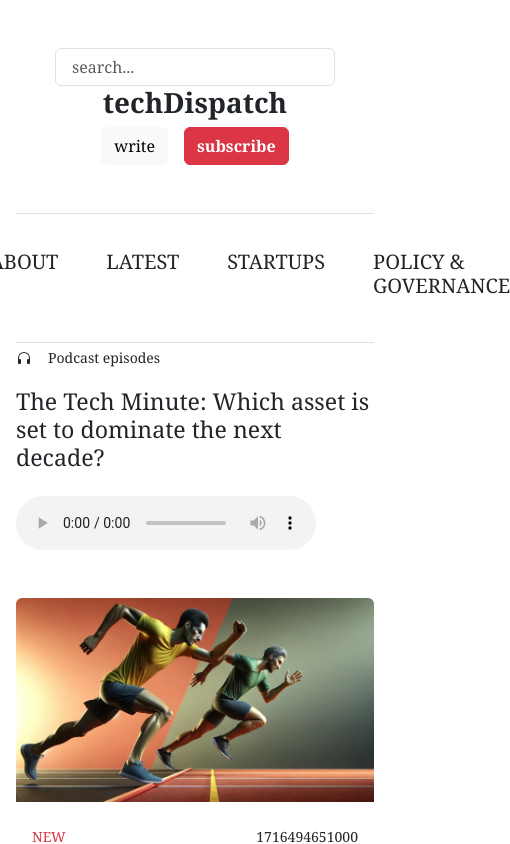
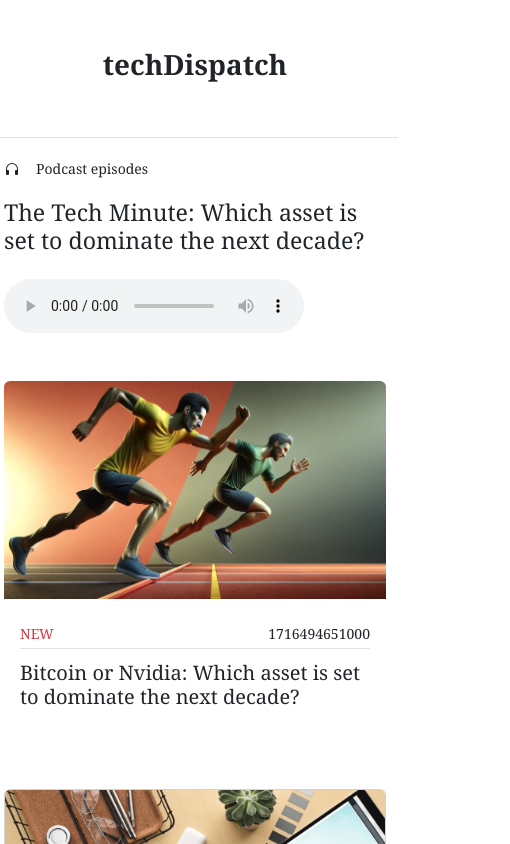
Before and after one commit to atuyabirisi/techDispatch, a React (Vite) app: page / in a window 390 px wide. Shown: the top 844 px of the page, 510 px wide, since content can reach past the window. Built offline with nearby package versions, Linux system fonts and the light colour scheme.

Commit message:
add responsive design to home page

```diff
--- a/src/components/editorspick/EditorsPick.tsx
+++ b/src/components/editorspick/EditorsPick.tsx
@@ -2,7 +2,7 @@
 
 export default function EditorPick() {
   return (
-    <div className="p-2 my-3">
+    <div className="py-2 my-3">
       <div className="d-flex justify-content-between">
         <h3>Editor's Pick</h3>
         <a href="#" className="link-danger text-decoration-none">
@@ -17,9 +17,9 @@
         </a>
       </div>
       <div className="row my-3">
-        <div className="col-md-6 col-lg-4">
+        <div className="col-lg-4">
           <div className="row">
-            <div className="col-md-2 d-flex justify-content-start">
+            <div className="col-md-1 col-lg-2 d-flex justify-content-start">
               <h1>1.</h1>
             </div>
             <div className="col-md-10">
@@ -46,9 +46,9 @@
             </div>
           </div>
         </div>
-        <div className="col-md-6 col-lg-4">
+        <div className="col-lg-4">
           <div className="row">
-            <div className="col-md-2 d-flex justify-content-start">
+            <div className="col-md-1 col-lg-2 d-flex justify-content-start">
               <h1>2.</h1>
             </div>
             <div className="col-md-10">
@@ -75,9 +75,9 @@
             </div>
           </div>
         </div>
-        <div className="col-md-6 col-lg-4">
+        <div className="col-lg-4">
           <div className="row">
-            <div className="col-md-2 d-flex justify-content-start">
+            <div className="col-md-1 col-lg-2 d-flex justify-content-start">
               <h1>3.</h1>
             </div>
             <div className="col-md-10">
--- a/src/components/footer/FooterLayout.tsx
+++ b/src/components/footer/FooterLayout.tsx
@@ -5,7 +5,7 @@
 
 export default function FooterLayout() {
   return (
-    <div className="p-2" style={{ backgroundColor: "wheat" }}>
+    <div className="px-lg-2 py-2" style={{ backgroundColor: "wheat" }}>
       <FooterLogo />
       <SocialMedia />
       <FooterMenu />
--- a/src/components/herosection/HerosectionLayout.tsx
+++ b/src/components/herosection/HerosectionLayout.tsx
@@ -6,7 +6,7 @@
 export default function HerosectionLayout() {
   return (
     <div className="row">
-      <div className="col-lg-4">
+      <div className="col-lg-4 pt-3">
         <LatestNewSectionLayout />
       </div>
       <div className="col-lg-4">
--- a/src/components/logosection/Logo.tsx
+++ b/src/components/logosection/Logo.tsx
@@ -1,6 +1,6 @@
 export default function Logo() {
   return (
-    <div className="h-100 d-flex align-items-center justify-content-center">
+    <div className="d-flex align-items-center justify-content-center">
       <h1 className="fw-bold">
         <a href="/" className="link-dark text-decoration-none">
           techDispatch
--- a/src/components/logosection/LogosectionBtns.tsx
+++ b/src/components/logosection/LogosectionBtns.tsx
@@ -1,6 +1,6 @@
 export default function LogosectionBtns() {
   return (
-    <div className="h-100  d-flex gap-3 justify-content-center align-items-center">
+    <div className="w-100 d-flex gap-3 justify-content-center align-items-center">
       <button className="btn btn-light">write</button>
       <button className="btn btn-danger fw-bold">subscribe</button>
     </div>
--- a/src/components/logosection/LogosetionLayout.tsx
+++ b/src/components/logosection/LogosetionLayout.tsx
@@ -4,14 +4,14 @@
 
 export default function LogosectionLayout() {
   return (
-    <div className="row py-5">
-      <div className="col-lg-4 ">
+    <div className="row py-5 border-bottom">
+      <div className="col-lg-4 d-none d-lg-flex">
         <SearchInput />
       </div>
       <div className="col-lg-4">
         <Logo />
       </div>
-      <div className="col-lg-4">
+      <div className="col-lg-4 d-none d-lg-flex">
         <LogosectionBtns />
       </div>
     </div>
--- a/src/components/logosection/SearchInput.tsx
+++ b/src/components/logosection/SearchInput.tsx
@@ -1,6 +1,6 @@
 export default function SearchInput() {
   return (
-    <div className="h-100 d-flex align-items-center justify-content-center">
+    <div className="w-100 d-flex align-items-center justify-content-center">
       <form action="#">
         <input
           type="text"
--- a/src/components/navigationmenu/MenuItems.tsx
+++ b/src/components/navigationmenu/MenuItems.tsx
@@ -1,6 +1,6 @@
 export default function MenuItems() {
   return (
-    <div className="py-2 border-top border-bottom">
+    <div className="d-none d-md-flex justify-content-center py-2 border-bottom">
       <div className="py-4 my-1 d-flex gap-5 justify-content-center">
         <a href="#" className="link-dark text-decoration-none border-bottom">
           <h5>HOME</h5>
--- a/src/components/websecurity/WebSecurity.tsx
+++ b/src/components/websecurity/WebSecurity.tsx
@@ -2,7 +2,7 @@
 
 export default function WebSecurity() {
   return (
-    <div className="px-2 py-4 border-top border-bottom">
+    <div className="px-lg-2 py-4 border-top border-bottom">
       <div className="d-flex justify-content-between">
         <h3>Trends in web security</h3>
         <a href="#" className="link-danger text-decoration-none">
--- a/src/pages/home/HomePageLayout.tsx
+++ b/src/pages/home/HomePageLayout.tsx
@@ -8,7 +8,7 @@
 
 export default function HomepageLayout() {
   return (
-    <div className="mx-3">
+    <div className="mx-1 mx-md-2">
       <LogosectionLayout />
       <MenuItems />
       <HerosectionLayout />
```
